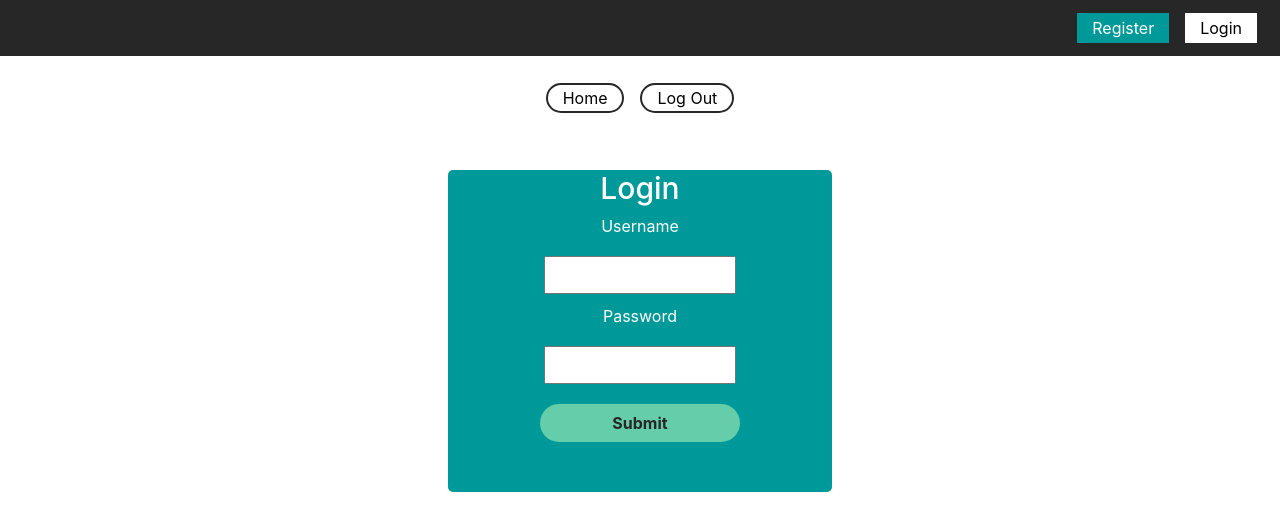
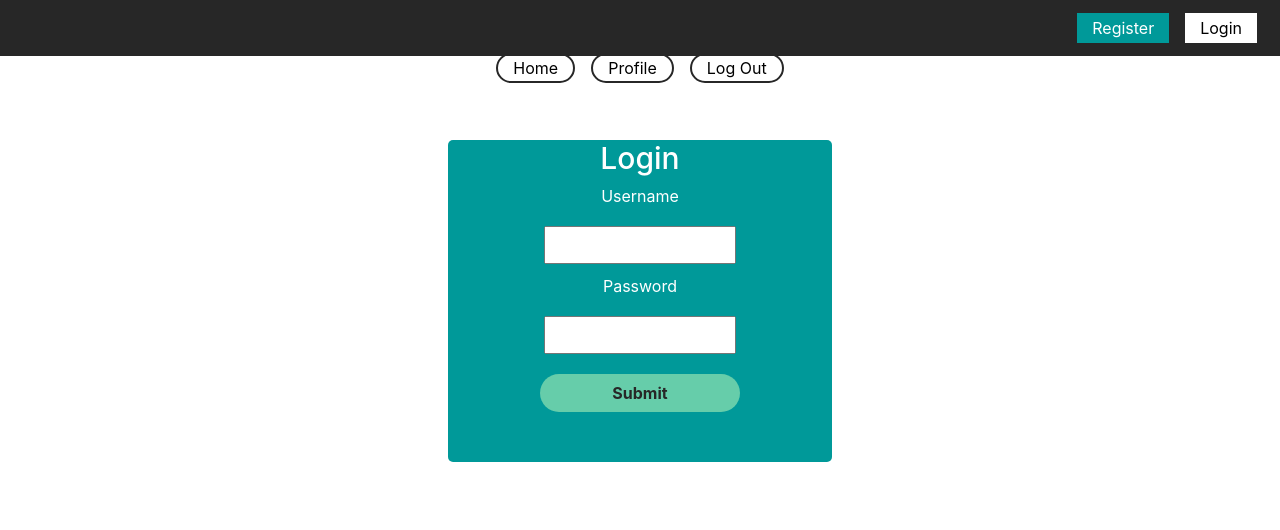
Before and after one commit to team-dad-jokes/React-App-Tina, a React (Create React App) app in the folder dad-jokes/: page /login in a window 1280 px wide. Shown: the top 530 px of the page. Built offline with nearby package versions, Linux system fonts and the light colour scheme.

Commit message:
added new joke button to card

```diff
--- a/dad-jokes/src/App.js
+++ b/dad-jokes/src/App.js
@@ -21,13 +21,11 @@ class App extends Component {
               Login
             </NavLink>
           </div>
-          <div className="logo">
-          {/* <NavLink to="/content">
-            <img src={logo} alt={logo} />
-          </NavLink> */}
-        </div>
           <NavLink className="top-nav-tab main" to="/content">
             Home
+          </NavLink>
+          <NavLink className="top-nav-tab main" to="/profile">
+            Profile
           </NavLink>
           <NavLink
               className="top-nav-tab main"
--- a/dad-jokes/src/components/Card.js
+++ b/dad-jokes/src/components/Card.js
@@ -7,9 +7,13 @@ const Card = props => {
         <div className="img-container">
         <h2>{props.card}</h2>
         </div>
-        {/* <h3>{props.card.title}</h3> */}
+        <button type= "button" onClick= { refreshPage }>New Joke!</button>
     </div>
   );
 };
 
+function refreshPage(){
+  window.location.reload();
+}
+
 export default Card;
--- a/dad-jokes/src/components/CardForm.js
+++ b/dad-jokes/src/components/CardForm.js
@@ -22,16 +22,16 @@ class CardForm extends Component {
     this.setState({
     ...this.state,
 
-    //   category: "public",
+      category: "public",
     joke: "",
-    //   username: localStorage.getItem("username"),
-    //   seen: false
 
     });
     return(
     <Card/>
     )
+
   };
+
 
   handleInputChange = e => {
     this.setState({ ...this.state, [e.target.name]: e.target.value });
```
